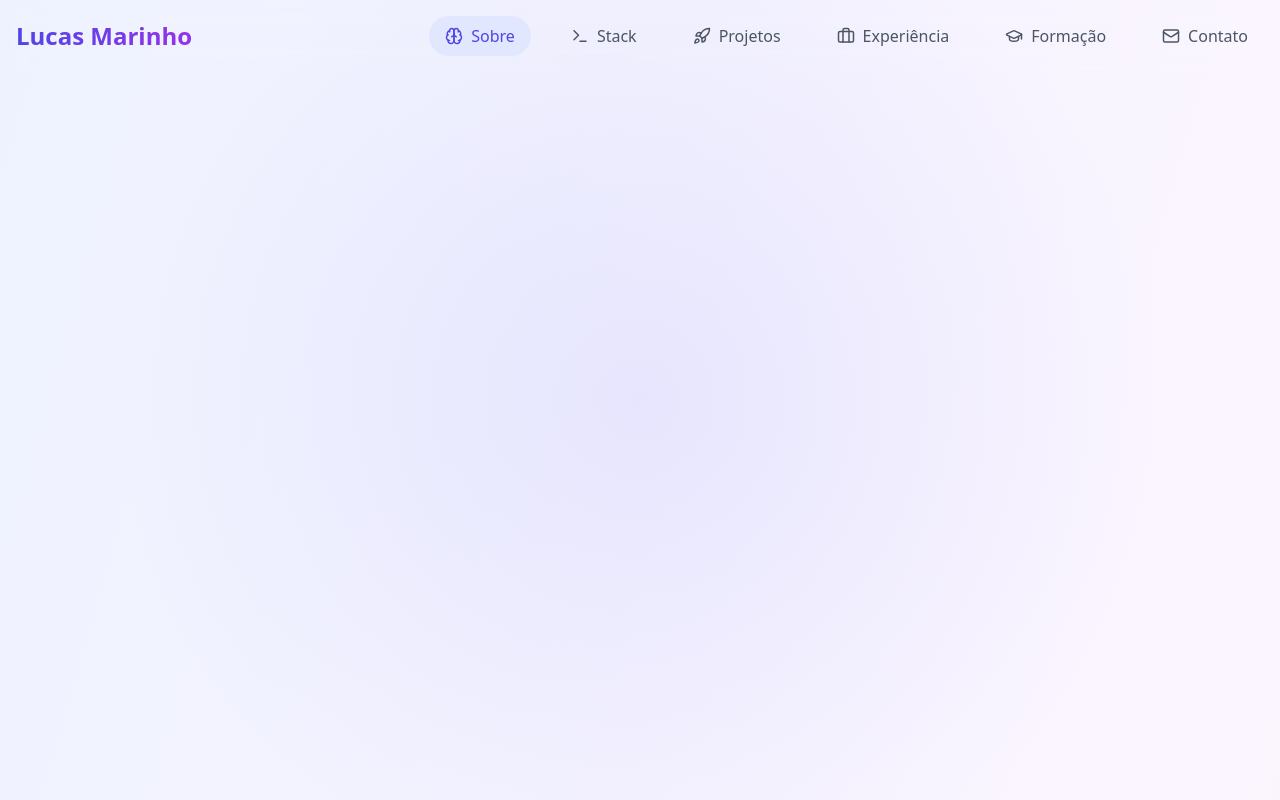
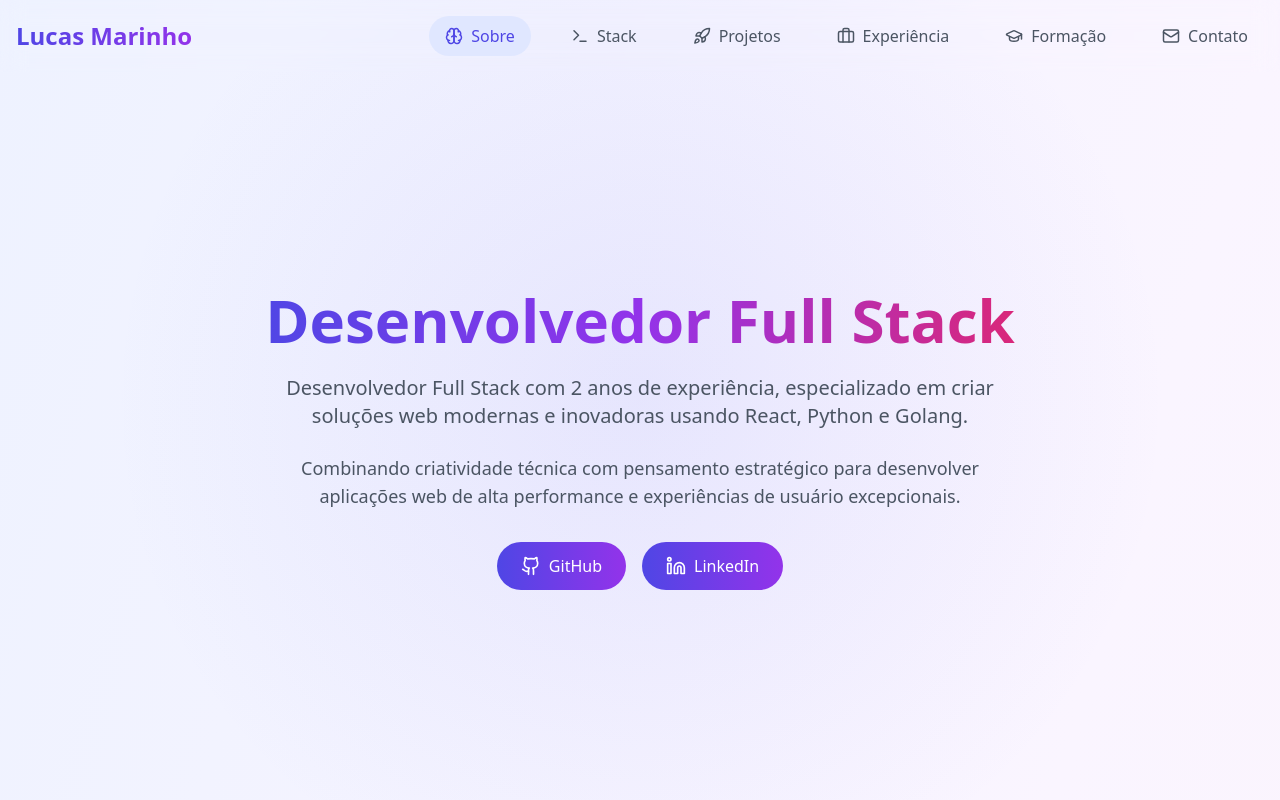
Before and after one commit to lucaspontestur/SiteApresentacao, a React (Vite) app: page / in a window 1280 px wide. Shown: the top 800 px of the page. Built offline with nearby package versions, Linux system fonts and the light colour scheme.

Commit message:
Sobre mim, corrigido

```diff
--- a/src/components/LucasMarinho.jsx
+++ b/src/components/LucasMarinho.jsx
@@ -8,6 +8,9 @@ import { Card, CardContent } from "./ui/card";
 
 const LucasMarinho = () => {
   const [isScrolled, setIsScrolled] = useState(false);
+  const [activeTab, setActiveTab] = useState('about');
+  const [hoveredCard, setHoveredCard] = useState(null);
+  const [activeStack, setActiveStack] = useState('front');
 
   useEffect(() => {
     const handleScroll = () => {
@@ -16,12 +19,7 @@ useEffect(() => {
     window.addEventListener('scroll', handleScroll);
     return () => window.removeEventListener('scroll', handleScroll);
   }, []);
-  const [activeTab, setActiveTab] = useState('about');
-  const [isVisible, setIsVisible] = useState({});
-  const [hoveredCard, setHoveredCard] = useState(null);
-  const [activeStack, setActiveStack] = useState('front');
 
-  // Dentro do componente
   const heroRef = useRef(null);
   const aboutRef = useRef(null);
   const stackRef = useRef(null);
@@ -40,27 +38,6 @@ useEffect(() => {
     contact: contactRef
   }), []);
 
-  useEffect(() => {
-    const observer = new IntersectionObserver(
-      (entries) => {
-        entries.forEach(entry => {
-          setIsVisible(prev => ({
-            ...prev,
-            [entry.target.id]: entry.isIntersecting
-          }));
-        });
-      },
-      { threshold: 0.1 }
-    );
-
-    Object.values(sectionRefs).forEach(ref => {
-      if (ref.current) {
-        observer.observe(ref.current);
-      }
-    });
-
-    return () => observer.disconnect();
-  }, [sectionRefs]);
 
   const scrollToSection = (key) => {
     sectionRefs[key].current?.scrollIntoView({ behavior: 'smooth' });
@@ -123,24 +100,27 @@ useEffect(() => {
           </div>
         </nav>
       </header>
-
       {/* Hero */}
       <section
         ref={sectionRefs.hero}
-        className="h-screen flex items-center justify-center pt-20"
+        id="hero"
+        className="min-h-screen flex flex-col items-center justify-center pt-20 px-4"
         style={{
           background: 'radial-gradient(circle at center, rgba(99,102,241,0.1) 0%, rgba(0,0,0,0) 70%)'
         }}
       >
-        <div className={`text-center transition-all duration-1000 ${
-          isVisible.hero ? 'opacity-100 translate-y-0' : 'opacity-0 translate-y-10'
-        }`}>
+        <div className="text-center">
           <h1 className="text-6xl font-bold mb-6 bg-gradient-to-r from-indigo-600 via-purple-600 to-pink-600 text-transparent bg-clip-text">
             Desenvolvedor Full Stack
           </h1>
-          <p className="text-xl text-gray-600 max-w-2xl mx-auto mb-8">
-            Transformando ideias em soluções inovadoras através do código
+          <div className="max-w-3xl mx-auto mb-8">
+            <p className="text-xl text-gray-600 mb-6">
+              Desenvolvedor Full Stack com 2 anos de experiência, especializado em criar soluções web modernas e inovadoras usando React, Python e Golang.
             </p>
+            <p className="text-lg text-gray-600 mb-8">
+              Combinando criatividade técnica com pensamento estratégico para desenvolver aplicações web de alta performance e experiências de usuário excepcionais.
+            </p>
+          </div>
           <div className="flex justify-center gap-4">
             {[
               { icon: Github, link: 'https://github.com/lucas3034', label: 'GitHub' },
@@ -218,7 +198,7 @@ useEffect(() => {
           <div className="grid md:grid-cols-3 gap-8">
             {[
               {
-                title: 'Automações PontesTur',
+                title: 'Automações',
                 description: 'Sistemas de automação usando Python e APIs',
                 tech: ['Python', 'APIs', 'Webhook'],
                 icon: Rocket
```
Also changed, not shown: arvore.txt. Lines whose indentation alone changed are shown as unchanged.
